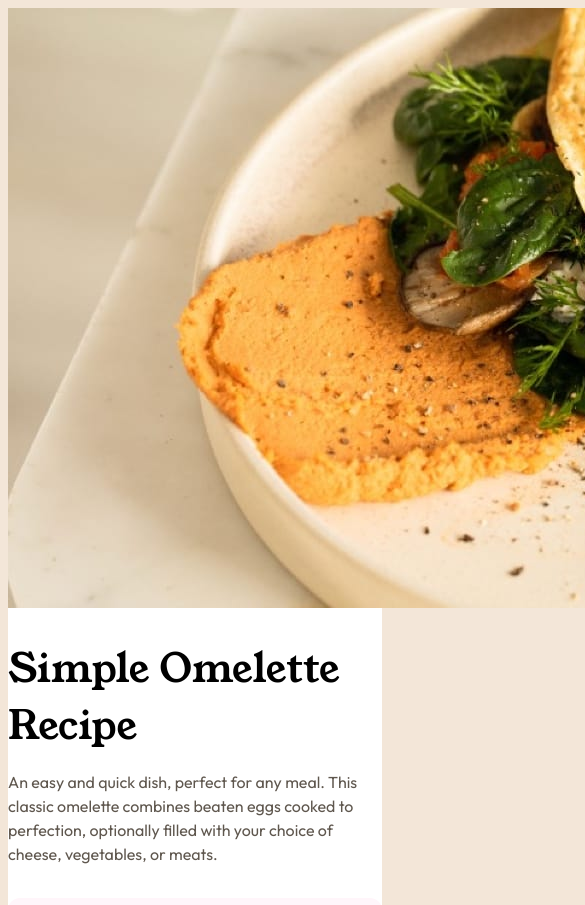
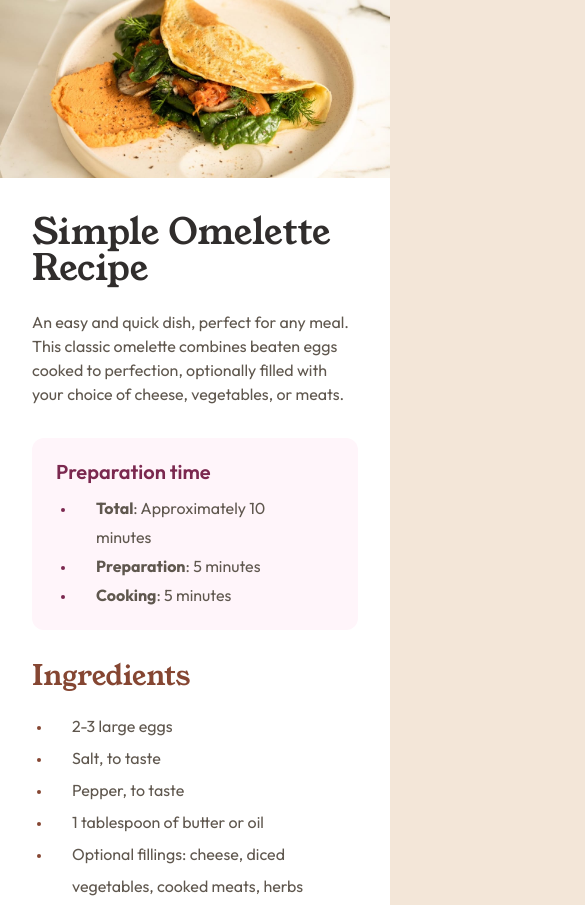
Before and after one commit to Escuela-dev/frontend-mentor-recipe-page, a website: page index.html in a window 390 px wide. Shown: the top 905 px of the page, 585 px wide, since content can reach past the window. Drawn offline with Linux system fonts and the light colour scheme.

Commit message:
mobile size

```diff
--- a/index.html
+++ b/index.html
@@ -71,9 +71,13 @@
         font-weight: 400;
         font-style: normal;
         color: var(--stone-600);
+        @media (max-width: 600px) {
+          margin: 0;
+        }
       }
       .main {
         background: white;
+        padding: 2rem;
         @media (min-width: 600px) {
           border-radius: 1.5rem;
           margin: 8rem auto;
@@ -84,9 +88,12 @@
       }
       .recipe {
         img {
+          width: 100vw;
+          margin: -2rem -2rem 0 -2rem;
           @media (min-width: 600px) {
             width: 100%;
             border-radius: 0.75rem;
+            margin: 0;
           }
         }
         h1,
@@ -95,9 +102,15 @@
           font-weight: 400;
         }
         h1 {
-          color: black;
-          font-size: 2.5rem;
-          margin: 1.75rem 0 1rem;
+          color: var(--stone-900);
+          font-size: 2.25rem;
+          line-height: 1;
+          margin: 2rem 0 1.5rem;
+          @media (min-width: 600px) {
+            margin: 1.75rem 0 1rem;
+            font-size: 2.5rem;
+            line-height: normal;
+          }
         }
         h2 {
           color: var(--brown-800);
@@ -112,14 +125,22 @@
         .preparation {
           border-radius: 0.75rem;
           margin-top: 2rem;
-          padding: 1.75rem 1.75rem 1.5rem;
           background: var(--rose-50);
+          padding: 1.5rem 1.5rem 1.25rem;
+          @media (min-width: 600px) {
+            padding: 1.75rem 1.75rem 1.5rem;
+          }
           h2 {
             margin: 0 0 0.75rem;
             color: var(--rose-800);
             font-family: "Outfit", sans-serif;
             font-weight: 600;
             font-size: 1.25rem;
+          }
+          li {
+            @media (max-width: 600px) {
+              line-height: 1.8;
+            }
           }
           li::marker {
             color: var(--rose-800);
@@ -131,7 +152,8 @@
           margin: 0;
           line-height: 2rem;
           li {
-            padding: 0 1.25rem;
+            padding-left: 1.25rem;
+            line-height: 2;
           }
           li::marker {
             font-size: 0.8rem;
@@ -142,7 +164,11 @@
           line-height: 1.5rem;
           padding: 0 0 0 1.5rem;
           li {
-            padding: 0.25rem 1rem;
+            padding: 0.25rem 0 0.25rem 1rem;
+            @media (min-width: 600px) {
+              padding: 0.25rem 1rem;
+            }
+            line-height: 1.5;
           }
           li::marker {
             font-size: 1rem;
@@ -172,7 +198,7 @@
           td {
             color: var(--brown-800);
             font-weight: 700;
-            padding: 0.75rem 0 1rem;
+            padding: 0.75rem 0 1rem 0.5rem;
           }
         }
       }
```
